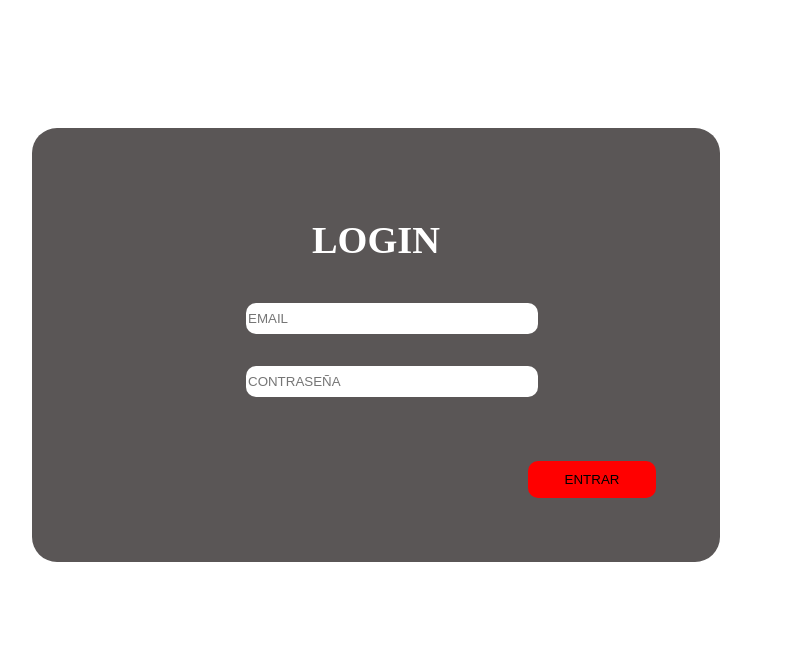
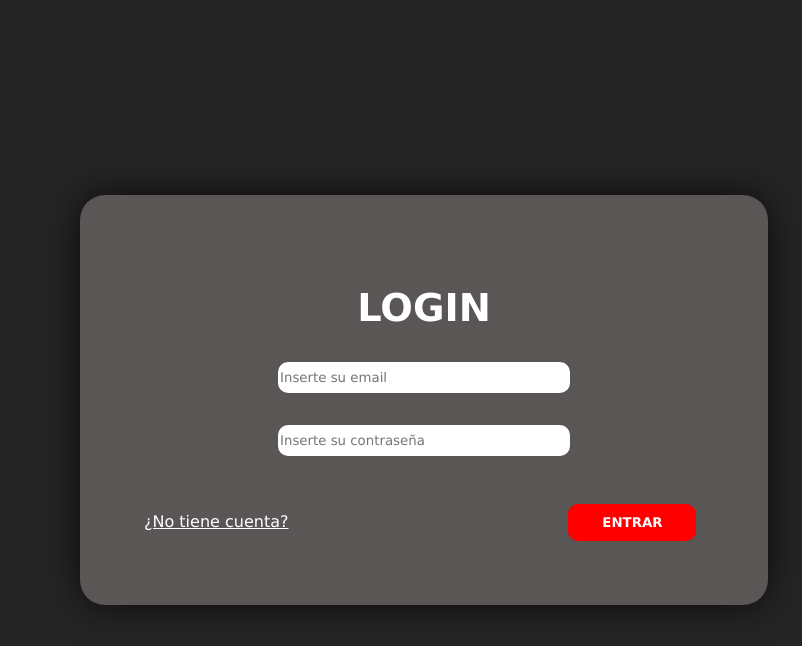
Before and after one commit to AlbertoDeTeresaChaves/TFG, an Angular app in the folder global-education/: page /login in a window 1280 px wide. Shown: the top 646 px of the page, without its empty margins (216-1018 px from the left). Built offline with nearby package versions, Linux system fonts and the light colour scheme.

Commit message:
Agregando cambios al login

```diff
--- a/global-education/src/app/components/login/login.component.html
+++ b/global-education/src/app/components/login/login.component.html
@@ -1,11 +1,14 @@
 <div class="general-container">
-    <h1 align="center">LOGIN</h1>
-    <form>
-        <input type="email" placeholder="EMAIL"><br>
-        <input type="password" name="" id="" placeholder="CONTRASEÑA"><br>
+    <div class="login-container">
+        <h1 align="center">LOGIN</h1>
+        <form>
+            <input type="email" placeholder="Inserte su email"><br>
+            <input type="password" name="" id="" placeholder="Inserte su contraseña">
 
-    </form>
-    <div class="boton">
-        <button type="submit" routerLink="home" >ENTRAR</button>
+        </form>
+        <div class="boton">
+            <a href="">¿No tiene cuenta?</a>
+            <button type="submit" routerLink="home" >ENTRAR</button>
+        </div>
     </div>
 </div>
--- a/global-education/src/app/components/login/login.component.scss
+++ b/global-education/src/app/components/login/login.component.scss
@@ -1,13 +1,25 @@
 .general-container{
+    display: grid;
+    place-items: center;
+    background-color: rgb(37,37,37);
+    width: 100%;
+    height: 100vh;
+}
+
+.login-container{
     background-color: rgb(90, 86, 86);
     margin:8rem 15rem;
     padding: 4rem 4rem;
     border-radius: 25px;
     font-size: 1.2rem;
     width: 35rem;
+    box-shadow: 0px 0px 36px 0px rgba(0,0,0,0.75);
+
 }
+
 h1{
     color: white;
+    margin-bottom:2rem;
 }
 input{
     margin-bottom:2rem;
@@ -15,16 +27,30 @@ input{
     width: 18rem;
     border-radius:10px;
     border-style: none;
+    font-family: Verdana, Geneva, Tahoma, sans-serif;
 }
+
 form{
     text-align: center;
-    padding: 1rem ;
+    padding-bottom: 1rem ;
     width: 35rem;
 }
 
-.boton{
-    margin-top: 1rem;
-    text-align: right;
+
+.boton a{
+    margin-right: 50%;
+    color: white;
+    font-size: 1rem;
+}
+
+.boton a:hover{
+    color:rgb(245, 241, 241);
+}
+
+.boton a:active{
+    color:rgb(230, 222, 222);
+    font-size: 1rem;
+
 }
 
 .boton button{
@@ -33,12 +59,19 @@ form{
     height: 2.3rem;
     border-radius: 10px;
     border-style: none;
+    color: white;
+    font-family:Verdana, Geneva, Tahoma, sans-serif;
+    font-weight: bold;
 }
 .boton button:hover{
     cursor: pointer;
     background-color: rgb(243, 5, 5);
+    color:rgb(245, 241, 241);
+
 }
 
 .boton button:active{
     background-color: rgb(221, 9, 9);
+    color:rgb(230, 222, 222);
+
 }
--- a/global-education/src/styles.scss
+++ b/global-education/src/styles.scss
@@ -1,3 +1,6 @@
 body{
     font-size: 16px;
+    margin: 0;
+    padding: 0;
+    font-family: Verdana, Geneva, Tahoma, sans-serif;
 }
```
